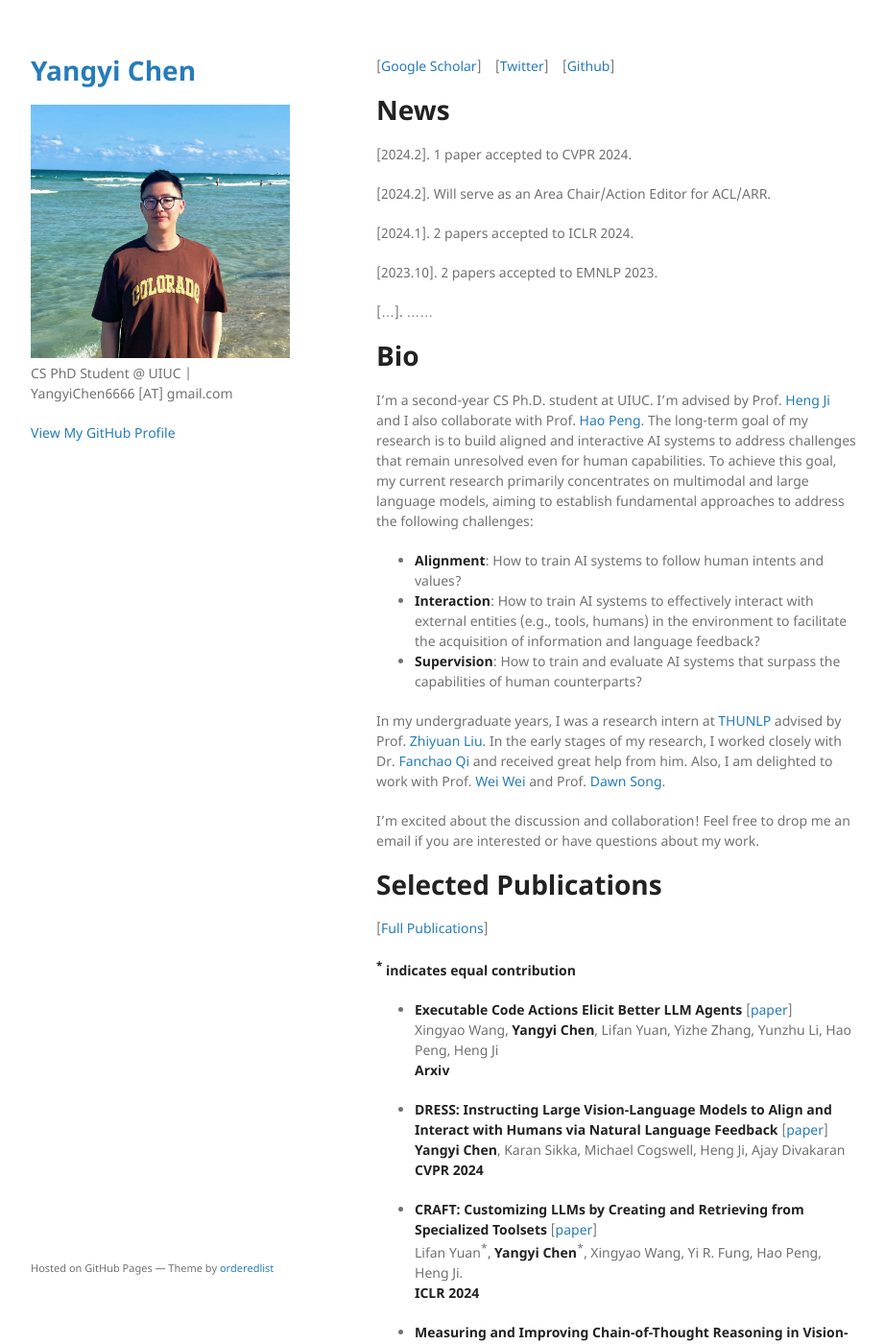
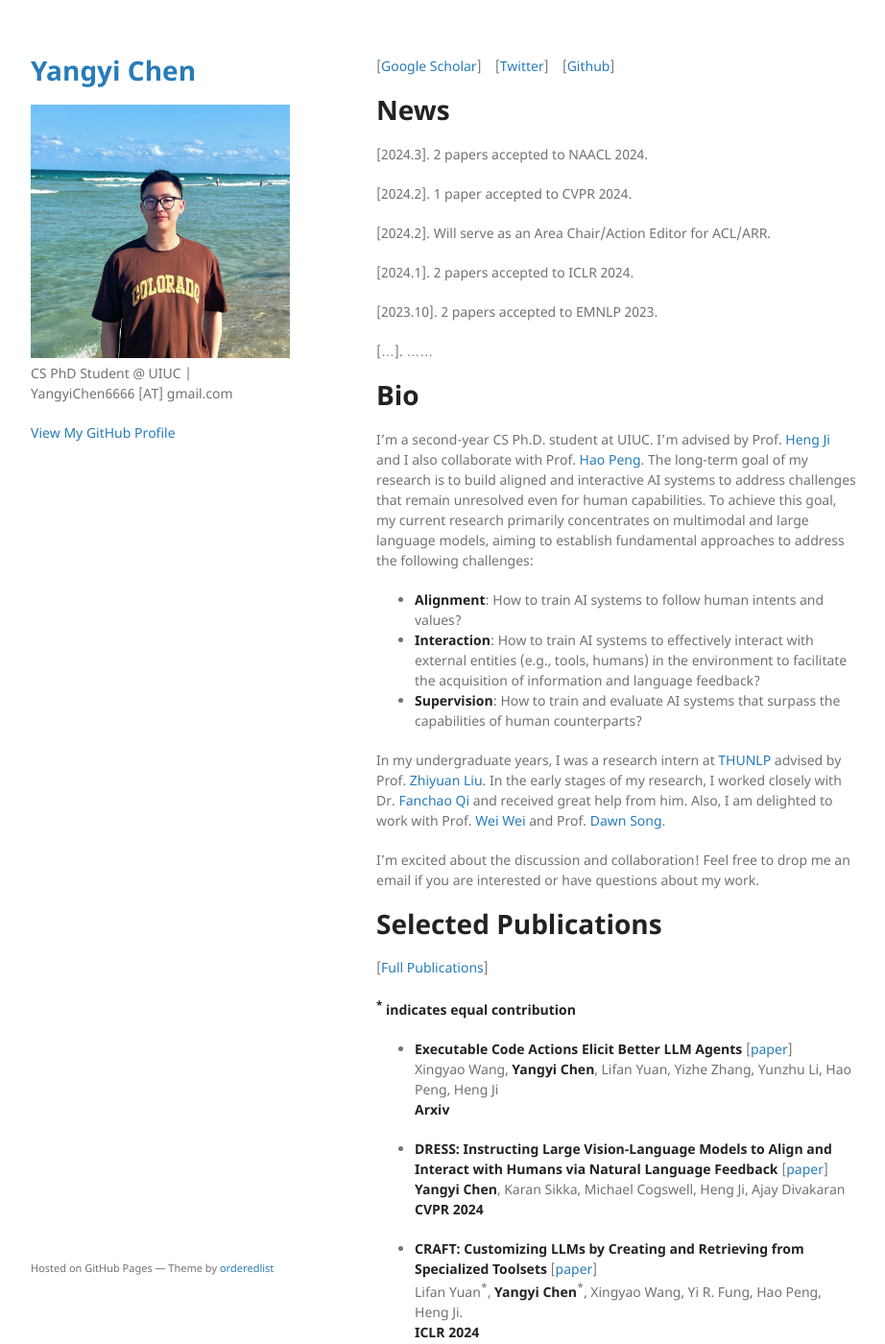
Before and after one commit to Yangyi-Chen/yangyi-chen.github.io, a Jekyll site: the page built from index.md, in a window 1280 px wide and 1400 px high. Shown: the whole window at 96% size, without its empty margins (178-1100 px from the left). Built offline with Jekyll 4.4.1, drawn with Linux system fonts in a browser that asks for light colours.

Commit message:
Update index.md

```diff
--- a/index.md
+++ b/index.md
@@ -12,6 +12,8 @@ layout: default
 
 [2023.5]. Start my summer internship at SRI International (NJ). [2023.5]. 4 papers accepted to ACL 2023 (3 findings).-->
 # News
+[2024.3]. 2 papers accepted to NAACL 2024.
+
 [2024.2]. 1 paper accepted to CVPR 2024.
 
 [2024.2]. Will serve as an Area Chair/Action Editor for ACL/ARR.
@@ -54,7 +56,7 @@ I'm excited about the discussion and collaboration! Feel free to drop me an emai
 
 - **CRAFT: Customizing LLMs by Creating and Retrieving from Specialized Toolsets** [[paper](https://arxiv.org/abs/2309.17428)] <br/> Lifan Yuan<sup>\*</sup>, **Yangyi Chen**<sup>\*</sup>, Xingyao Wang, Yi R. Fung, Hao Peng, Heng Ji. <br/> **ICLR 2024**
 
-- **Measuring and Improving Chain-of-Thought Reasoning in Vision-Language Models** [[paper](https://arxiv.org/abs/2309.04461)] <br/> **Yangyi Chen**, Karan Sikka, Michael Cogswell, Heng Ji, Ajay Divakaran. <br/> **Arxiv**
+- **Measuring and Improving Chain-of-Thought Reasoning in Vision-Language Models** [[paper](https://arxiv.org/abs/2309.04461)] <br/> **Yangyi Chen**, Karan Sikka, Michael Cogswell, Heng Ji, Ajay Divakaran. <br/> **NAACL 2024**
 
 - **A Close Look into the Calibration of Pre-trained Language Models** [[paper](https://arxiv.org/abs/2211.00151)] <br/> **Yangyi Chen<sup>\*</sup>**, Lifan Yuan<sup>\*</sup>, Ganqu Cui, Zhiyuan Liu, Heng Ji. <br/> **ACL 2023**
 
```
